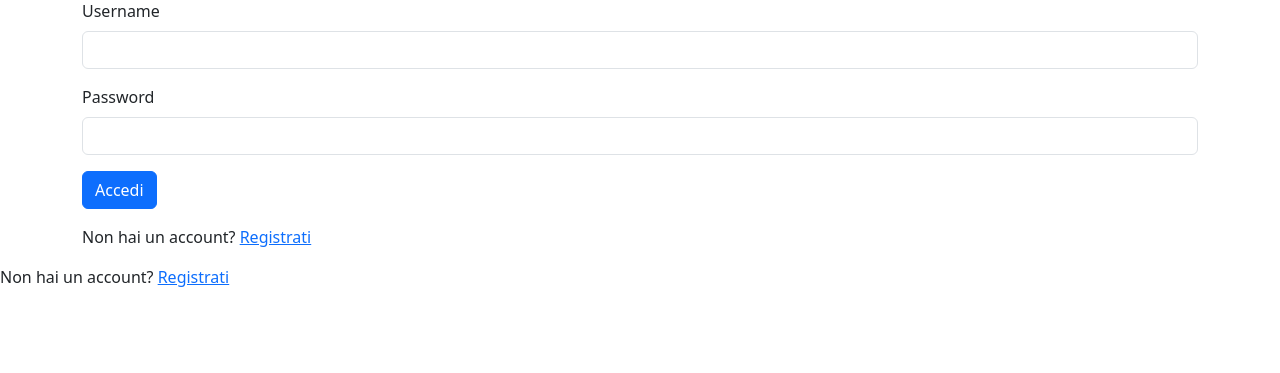
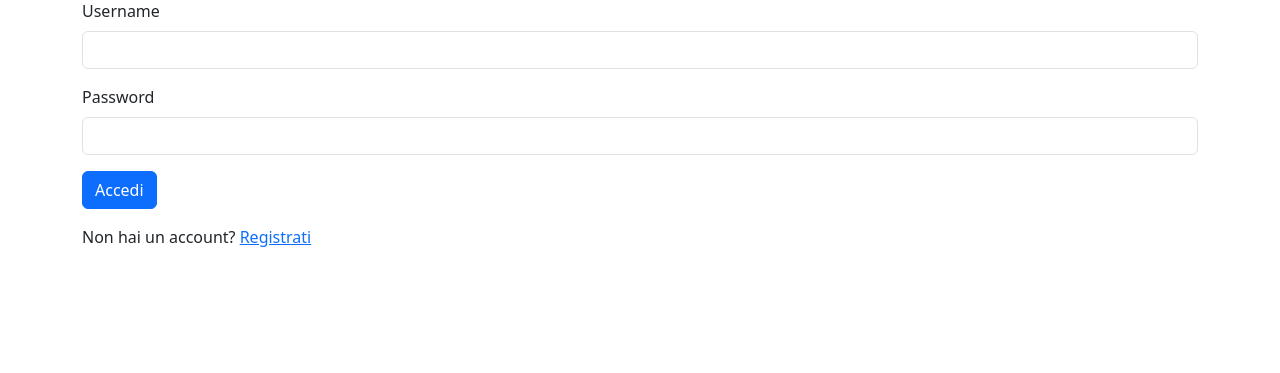
Before and after one commit to nicolasbastia/ESG-BALANCE, a PHP site: page /login.php in a window 1280 px wide. Shown: the part 111-484 px from the top of the page. Run offline with PHP 8.4, Linux system fonts and the light colour scheme.

Commit message:
correzione di un duplicato

```diff
--- a/login.php
+++ b/login.php
@@ -10,14 +10,3 @@ $controller = new AuthController();
 $controller->login();
 
 ?>
-<p class="mt-3">
-
-    Non hai un account?
-
-    <a href="register.php">
-
-        Registrati
-
-    </a>
-
-</p>
```
